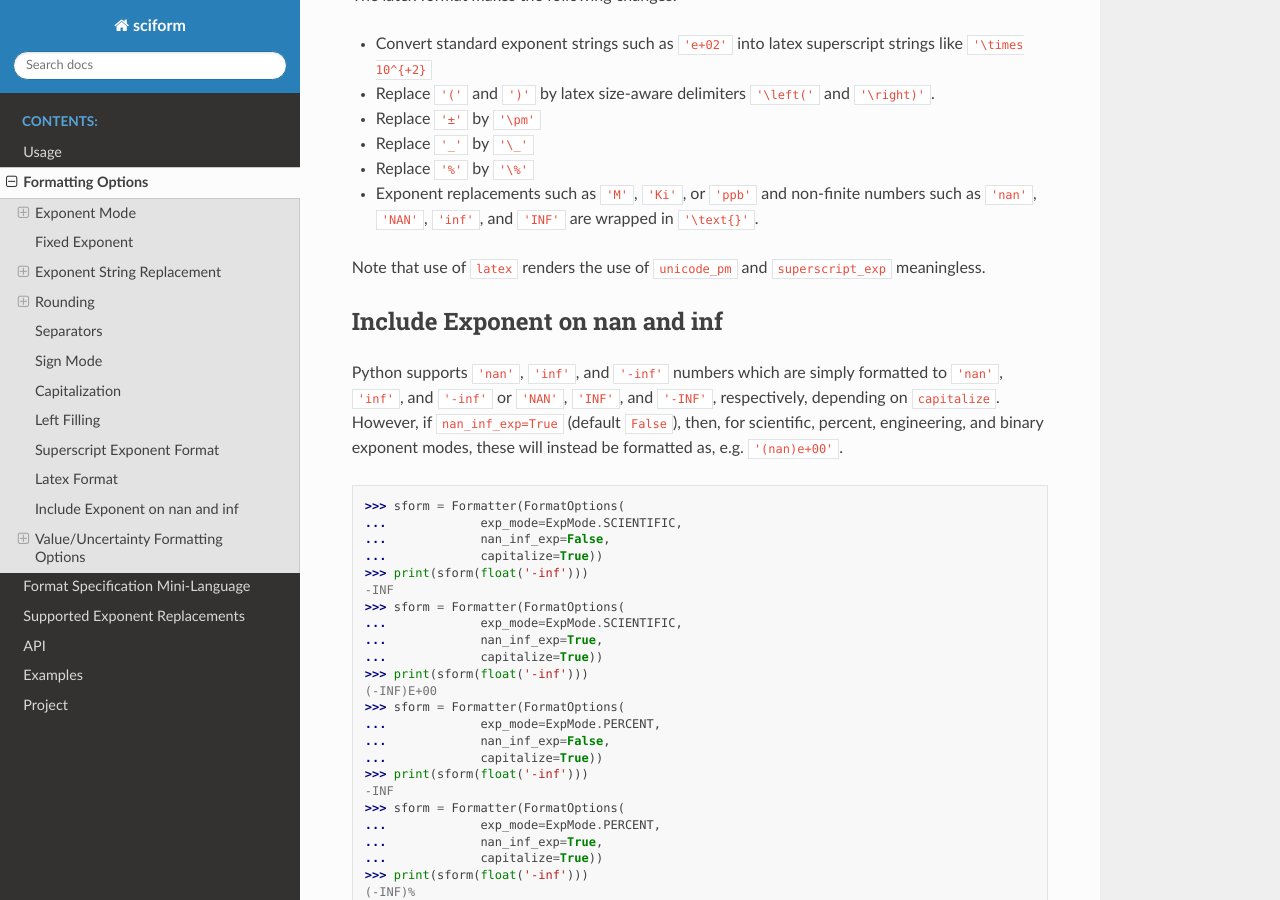
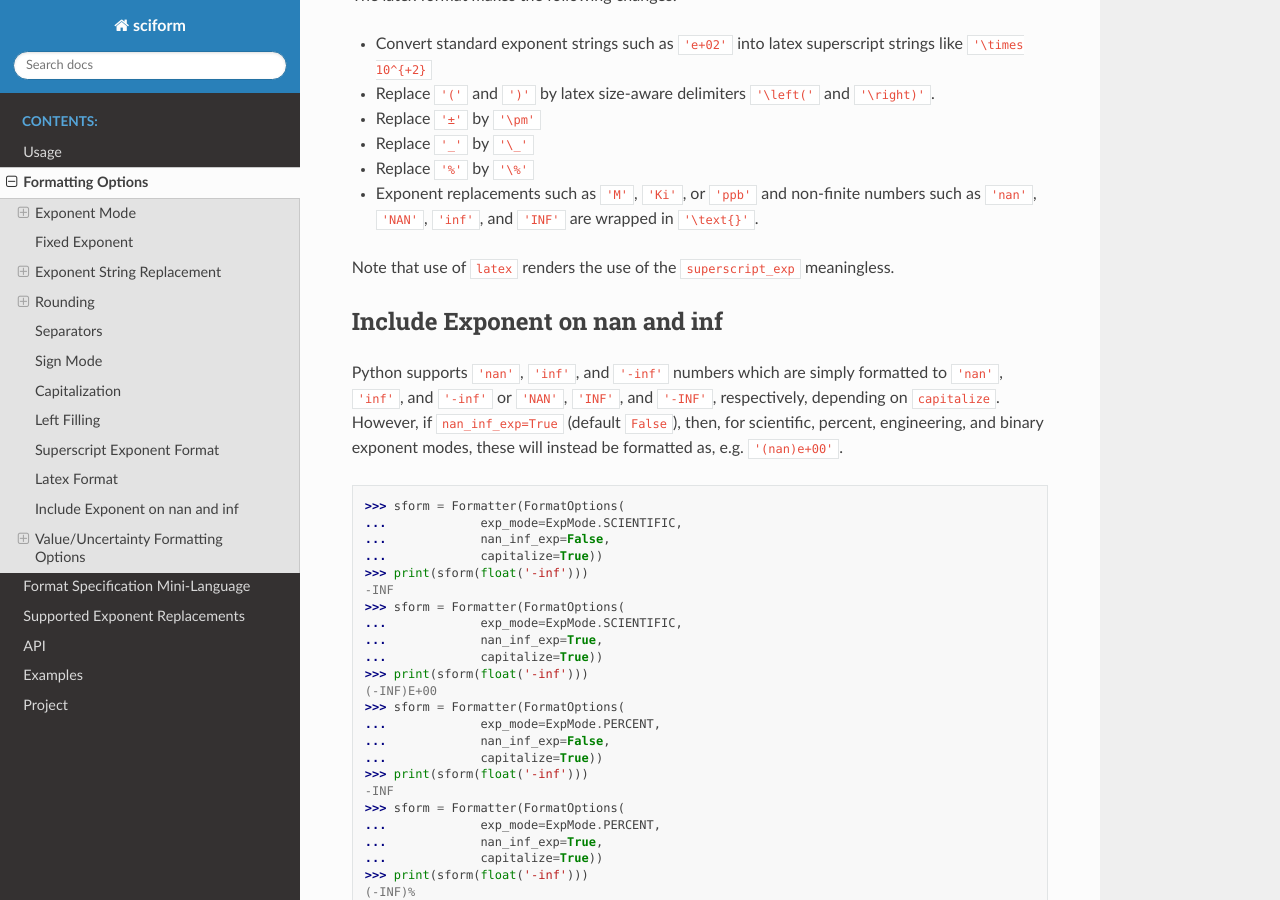
Before and after one commit to jagerber48/sciform, a Sphinx documentation site: the page built from docs/source/options.rst, in a window 1280 px wide and 900 px high, scrolled down 9903 px. Built offline with Sphinx 7.4.7 and the Read the Docs theme 2.0.0, drawn with Linux system fonts in a browser that asks for light colours.

Commit message:
remove some references to unicode pm

```diff
--- a/docs/source/options.rst
+++ b/docs/source/options.rst
@@ -577,8 +577,8 @@ The latex format makes the following changes:
   non-finite numbers such as ``'nan'``, ``'NAN'``, ``'inf'``, and
   ``'INF'`` are wrapped in ``'\text{}'``.
 
-Note that use of ``latex`` renders the use of ``unicode_pm`` and
-``superscript_exp`` meaningless.
+Note that use of ``latex`` renders the use of the ``superscript_exp``
+meaningless.
 
 Include Exponent on nan and inf
 ===============================
--- a/docs/source/usage.rst
+++ b/docs/source/usage.rst
@@ -250,7 +250,7 @@ values.
 Note that the :ref:`FSML <fsml>` does not provide complete control over
 all possible format options.
 For example, there is no code in the :ref:`FSML <fsml>` for configuring
-the ``unicode_pm`` option.
+the ``pdg_sig_figs`` option.
 If the user wishes to configure these options, but also use the
 :ref:`FSML <fsml>`, then they must do so by modifying the global default
 settings.
```
